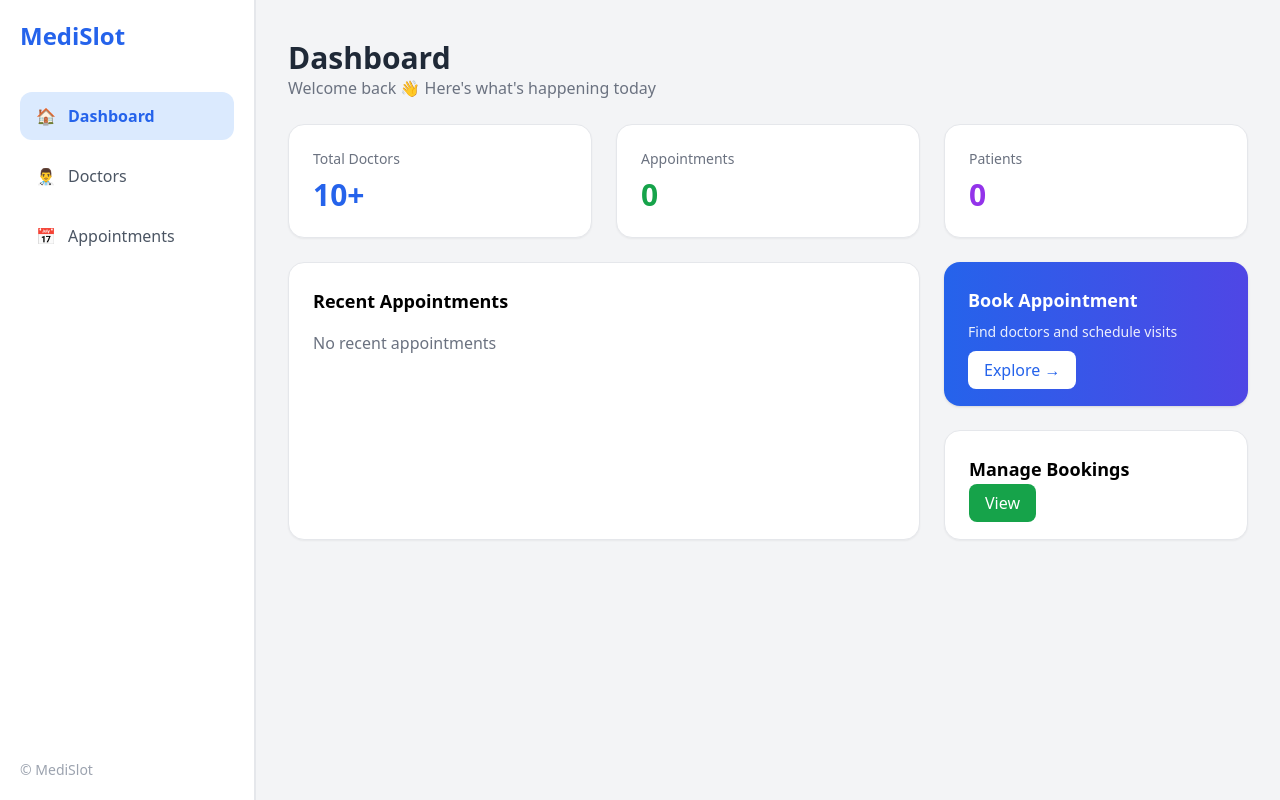
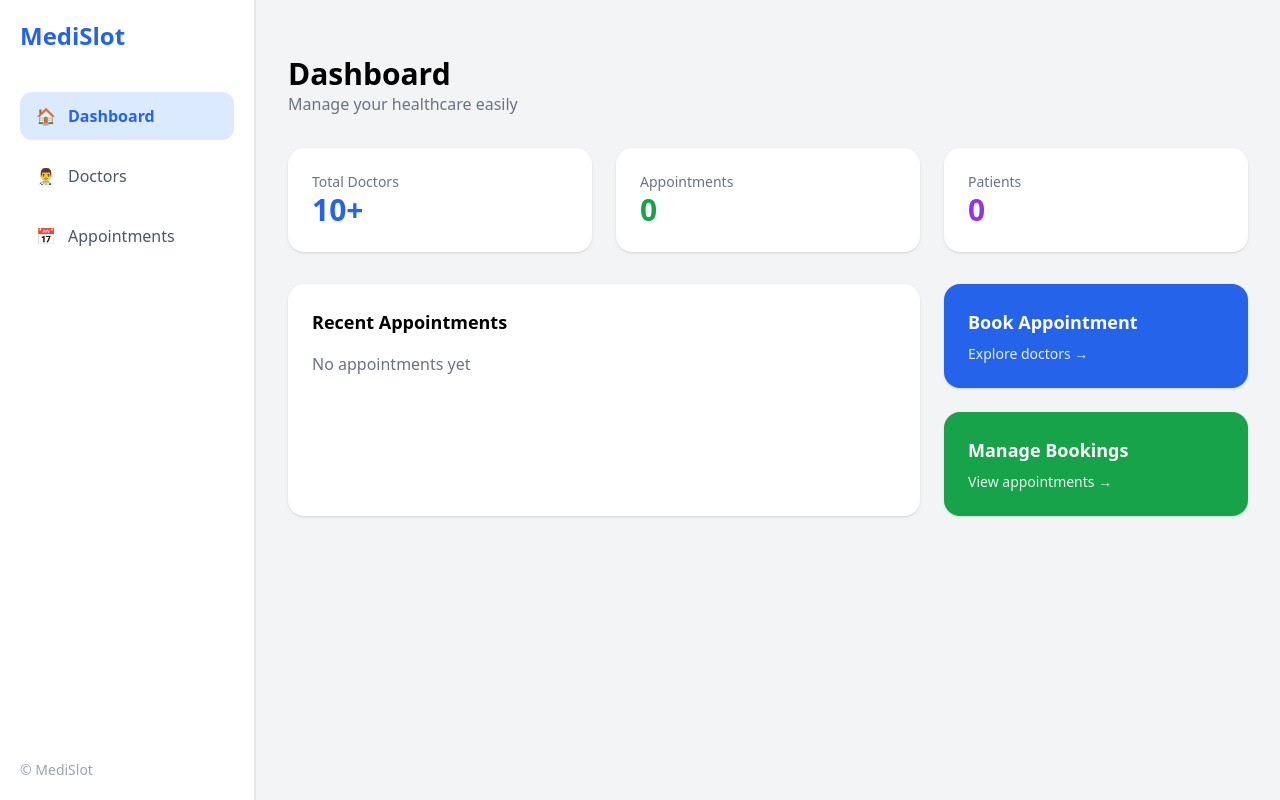
Before and after one commit to singhpalak12344321-alt/medislot, a React (Vite) app: page /dashboard in a window 1280 px wide. Built offline with nearby package versions, Linux system fonts and the light colour scheme.

Commit message:
Final dashboard fix

```diff
--- a/src/pages/Dashboard.jsx
+++ b/src/pages/Dashboard.jsx
@@ -1,4 +1,5 @@
 import { useEffect, useState } from "react";
+import { Link } from "react-router-dom";
 
 export default function Dashboard() {
   const [appointments, setAppointments] = useState([]);
@@ -12,30 +13,28 @@ export default function Dashboard() {
     <div className="max-w-7xl mx-auto">
 
       {/* Header */}
-      <div className="mb-6">
-        <h2 className="text-3xl font-bold text-gray-800">Dashboard</h2>
-        <p className="text-gray-500">
-          Welcome back 👋 Here's what's happening today
-        </p>
+      <div className="mb-8 mt-4">
+        <h2 className="text-3xl font-bold">Dashboard</h2>
+        <p className="text-gray-500">Manage your healthcare easily</p>
       </div>
 
       {/* Stats */}
-      <div className="grid md:grid-cols-3 gap-6 mb-6">
-        <div className="bg-white p-6 rounded-2xl shadow-sm border">
+      <div className="grid md:grid-cols-3 gap-6 mb-8">
+        <div className="bg-white p-6 rounded-2xl shadow">
           <p className="text-gray-500 text-sm">Total Doctors</p>
-          <h3 className="text-3xl font-bold text-blue-600 mt-2">10+</h3>
+          <h3 className="text-3xl font-bold text-blue-600">10+</h3>
         </div>
 
-        <div className="bg-white p-6 rounded-2xl shadow-sm border">
+        <div className="bg-white p-6 rounded-2xl shadow">
           <p className="text-gray-500 text-sm">Appointments</p>
-          <h3 className="text-3xl font-bold text-green-600 mt-2">
+          <h3 className="text-3xl font-bold text-green-600">
             {appointments.length}
           </h3>
         </div>
 
-        <div className="bg-white p-6 rounded-2xl shadow-sm border">
+        <div className="bg-white p-6 rounded-2xl shadow">
           <p className="text-gray-500 text-sm">Patients</p>
-          <h3 className="text-3xl font-bold text-purple-600 mt-2">
+          <h3 className="text-3xl font-bold text-purple-600">
             {appointments.length}
           </h3>
         </div>
@@ -44,8 +43,8 @@ export default function Dashboard() {
       {/* Layout */}
       <div className="grid md:grid-cols-3 gap-6">
 
-        {/* Recent */}
-        <div className="md:col-span-2 bg-white p-6 rounded-2xl shadow-sm border">
+        {/* Recent Appointments */}
+        <div className="md:col-span-2 bg-white p-6 rounded-2xl shadow">
           <h3 className="text-lg font-semibold mb-4">
             Recent Appointments
           </h3>
@@ -55,60 +54,56 @@ export default function Dashboard() {
               {appointments.slice(0, 4).map((item) => (
                 <div
                   key={item.id}
-                  className="flex justify-between items-center p-3 rounded-xl hover:bg-gray-50"
+                  className="flex justify-between items-center border-b pb-2"
                 >
                   <div>
-                    <p className="font-medium">{item.name}</p>
-                    <p className="text-sm text-gray-500">
+                    <p className="font-semibold">{item.name}</p>
+                    <p className="text-gray-500 text-sm">
                       {item.specialization}
                     </p>
                   </div>
 
-                  <span className="text-sm text-gray-400">
+                  <span className="text-gray-400 text-sm">
                     {item.date}
                   </span>
                 </div>
               ))}
             </div>
           ) : (
-            <p className="text-gray-500">No recent appointments</p>
+            <p className="text-gray-500">No appointments yet</p>
           )}
         </div>
 
-        {/* Actions */}
+        {/* ACTION CARDS (FULL CLICKABLE) */}
         <div className="space-y-6">
 
-          <div className="bg-gradient-to-r from-blue-600 to-indigo-600 text-white p-6 rounded-2xl shadow">
+          {/* Doctors */}
+          <Link
+            to="/doctors"
+            className="block bg-blue-600 text-white p-6 rounded-2xl shadow hover:scale-[1.02] transition"
+          >
             <h3 className="text-lg font-semibold mb-2">
               Book Appointment
             </h3>
-            <p className="text-sm mb-4 opacity-90">
-              Find doctors and schedule visits
+            <p className="text-sm opacity-90">
+              Explore doctors →
             </p>
+          </Link>
 
-            <a
-              href="/doctors"
-              className="bg-white text-blue-600 px-4 py-2 rounded-lg"
-            >
-              Explore →
-            </a>
-          </div>
-
-          <div className="bg-white p-6 rounded-2xl shadow-sm border">
+          {/* Appointments */}
+          <Link
+            to="/appointments"
+            className="block bg-green-600 text-white p-6 rounded-2xl shadow hover:scale-[1.02] transition"
+          >
             <h3 className="text-lg font-semibold mb-2">
               Manage Bookings
             </h3>
-
-            <a
-              href="/appointments"
-              className="bg-green-600 text-white px-4 py-2 rounded-lg"
-            >
-              View
-            </a>
-          </div>
+            <p className="text-sm opacity-90">
+              View appointments →
+            </p>
+          </Link>
 
         </div>
-
       </div>
     </div>
   );
```
